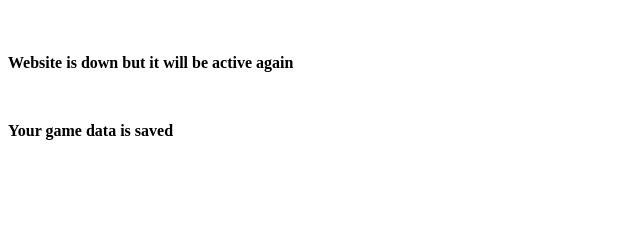
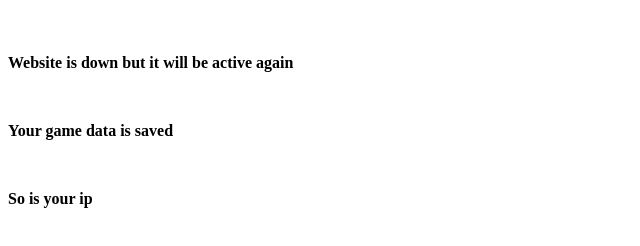
Before and after one commit to akbanana7/websitedown, a plain HTML site: page index.html in a window 1280 px wide. Shown: the part 60-306 px from the top of the page, without its empty margins (0-640 px from the left). Drawn offline with Linux system fonts and the light colour scheme.

Commit message:
Update index.html

```diff
--- a/index.html
+++ b/index.html
@@ -5,3 +5,5 @@
     <p><b>Website is down but it will be active again</b></p>
     <br>
     <p><b>Your game data is saved</b></p>
+    <br>
+    <p><b>So is your ip</b></p>
```
